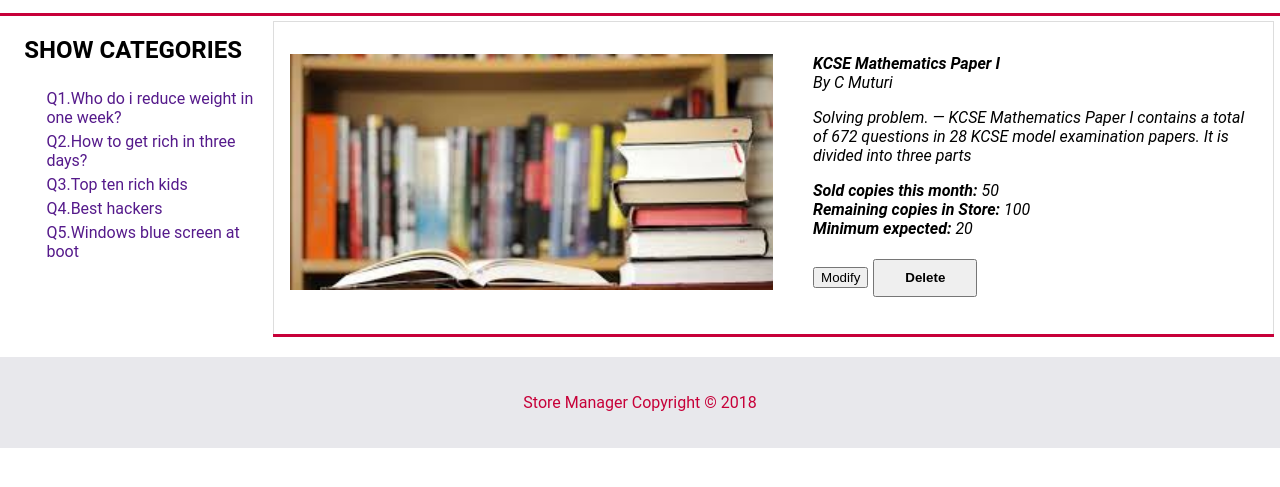
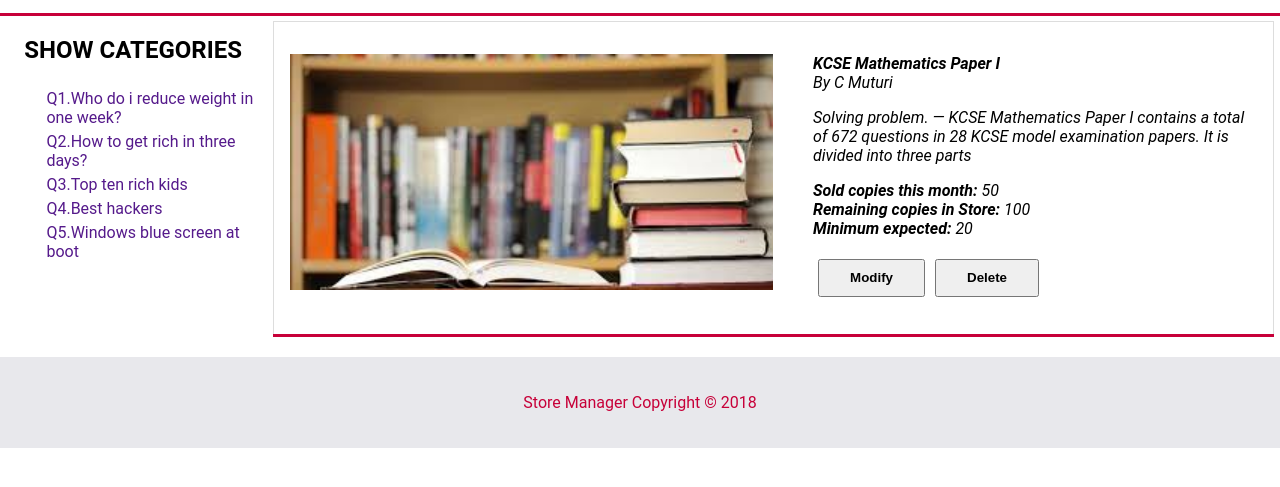
Before and after one commit to kelvinwm/store-manager, a plain HTML site: page UI/product.html in a window 1280 px wide. Shown: the part 145-632 px from the top of the page. Drawn offline with Linux system fonts and the light colour scheme.

Commit message:
change modify and delete button font-weight to bold

```diff
--- a/UI/product.html
+++ b/UI/product.html
@@ -50,7 +50,7 @@
                       <li><b>Sold copies this month:</b> 50</li>
                       <li><b>Remaining copies in Store:</b> 100</li>
                       <li><b>Minimum expected:</b> 20</li>
-                      <li><p><button id="prdbtn">Modify</button><button id="productdbtn">Delete</button></p></li>
+                      <li><p><button id="productdbtn">Modify</button><button id="productdbtn">Delete</button></p></li>
                     </ul>
 
                   </div>
```
